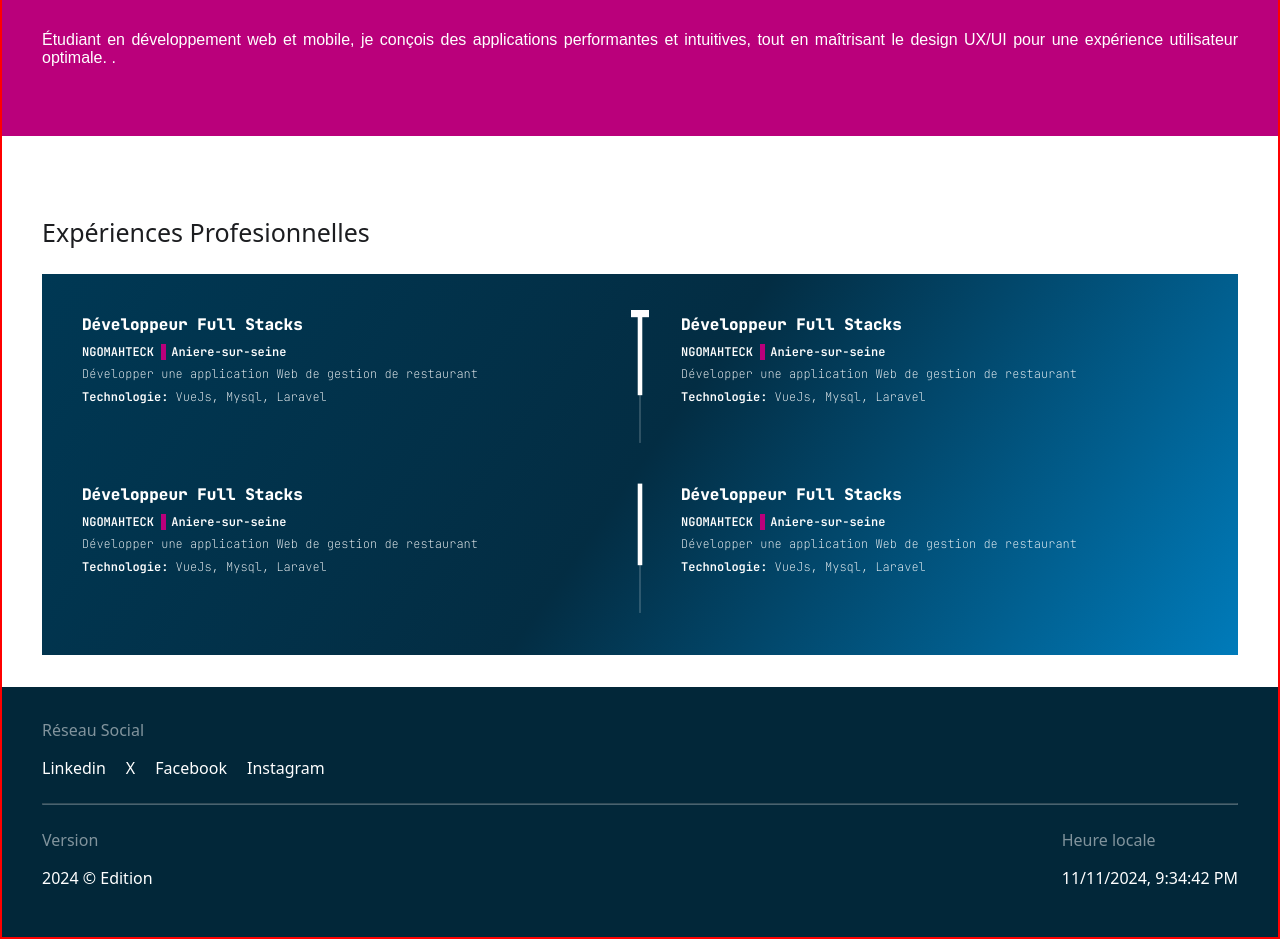
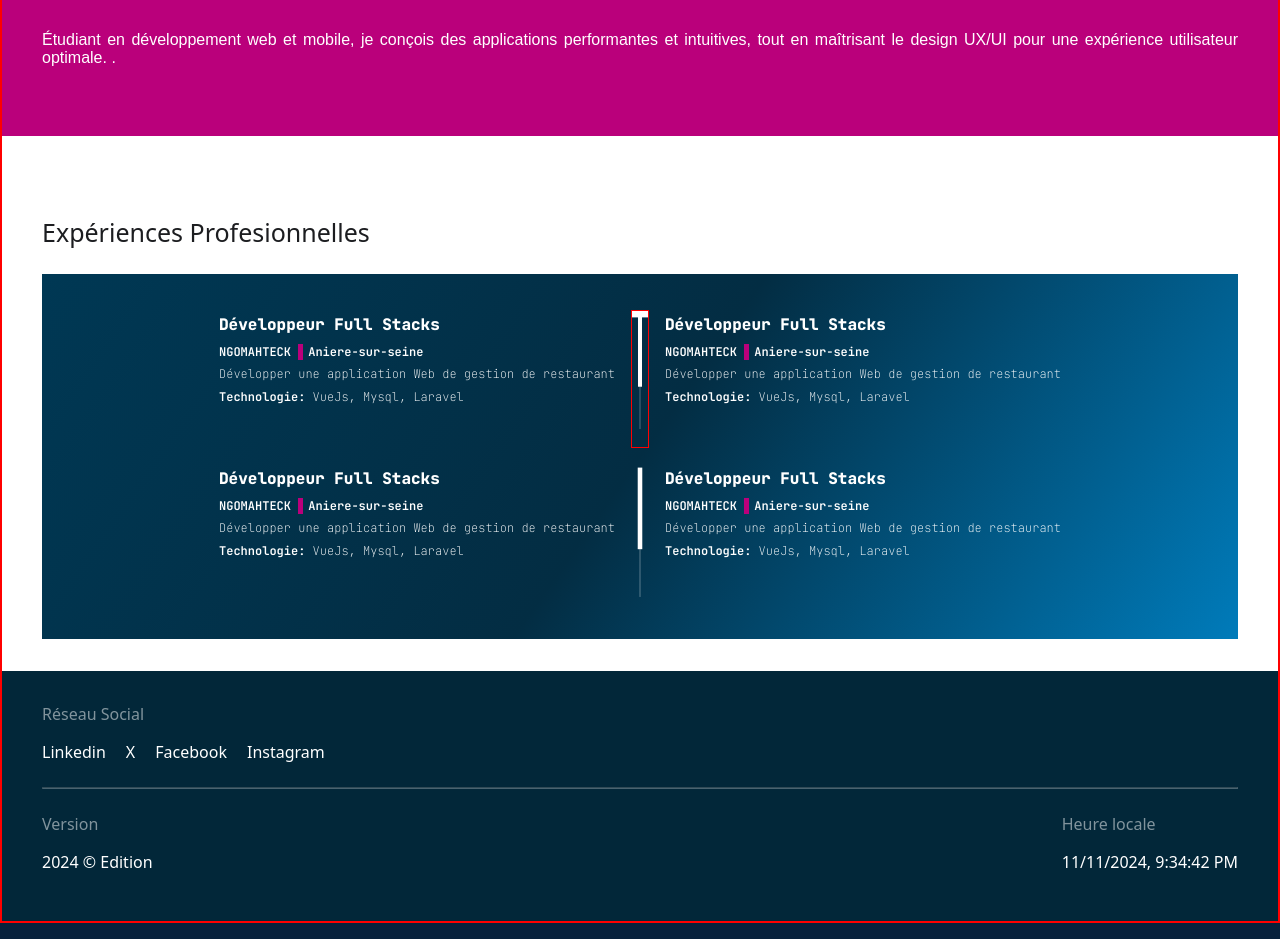
Before and after one commit to massiresogore/porfolio, a PHP site: page /cv.html in a window 1280 px wide. Shown: the part 403-1342 px from the top of the page. Run offline with PHP 8.4, Linux system fonts and the light colour scheme; some web fonts are replaced.

Commit message:
suite partie cv 3

```diff
--- a/style.css
+++ b/style.css
@@ -312,7 +312,7 @@ section{
     font-weight: 100;
     font-style: normal;
     display: grid;
-    gap: 2rem;
+    gap: 1rem;
     margin-block-end: 2rem;
     padding-block-end: 2.3rem;
     justify-content: center;
@@ -413,15 +413,16 @@ section{
         display: block;
     }
     .section-cv {
-        grid-template-columns: 1fr 18px 1fr;
+        grid-template-columns: repeat(2, auto-fit) 18px repeat(2, auto-fit);
+        grid-template-rows: 1fr 1fr;
 
     }
 
     .exp-1,.exp-2{
-        grid-column: 1/2;
+        grid-column: 1/3;
     }
     .exp-3,.exp-4{
-        grid-column: 3/4;
+        grid-column: 4/6;
     }
     .exp-3{
         grid-row: 1/2;
@@ -430,11 +431,13 @@ section{
         grid-row: 2/3;
     }
     .regle{
-        grid-column: 2/3;
+        grid-column: 3/4;
         grid-row: 1/2;
+        border: 1px solid red;
+        width: 18px;
     }
     .regle-2{
-        grid-column: 2/3;
+        grid-column: 3/4;
         grid-row: 2/3;
     }
     .fix{
```
